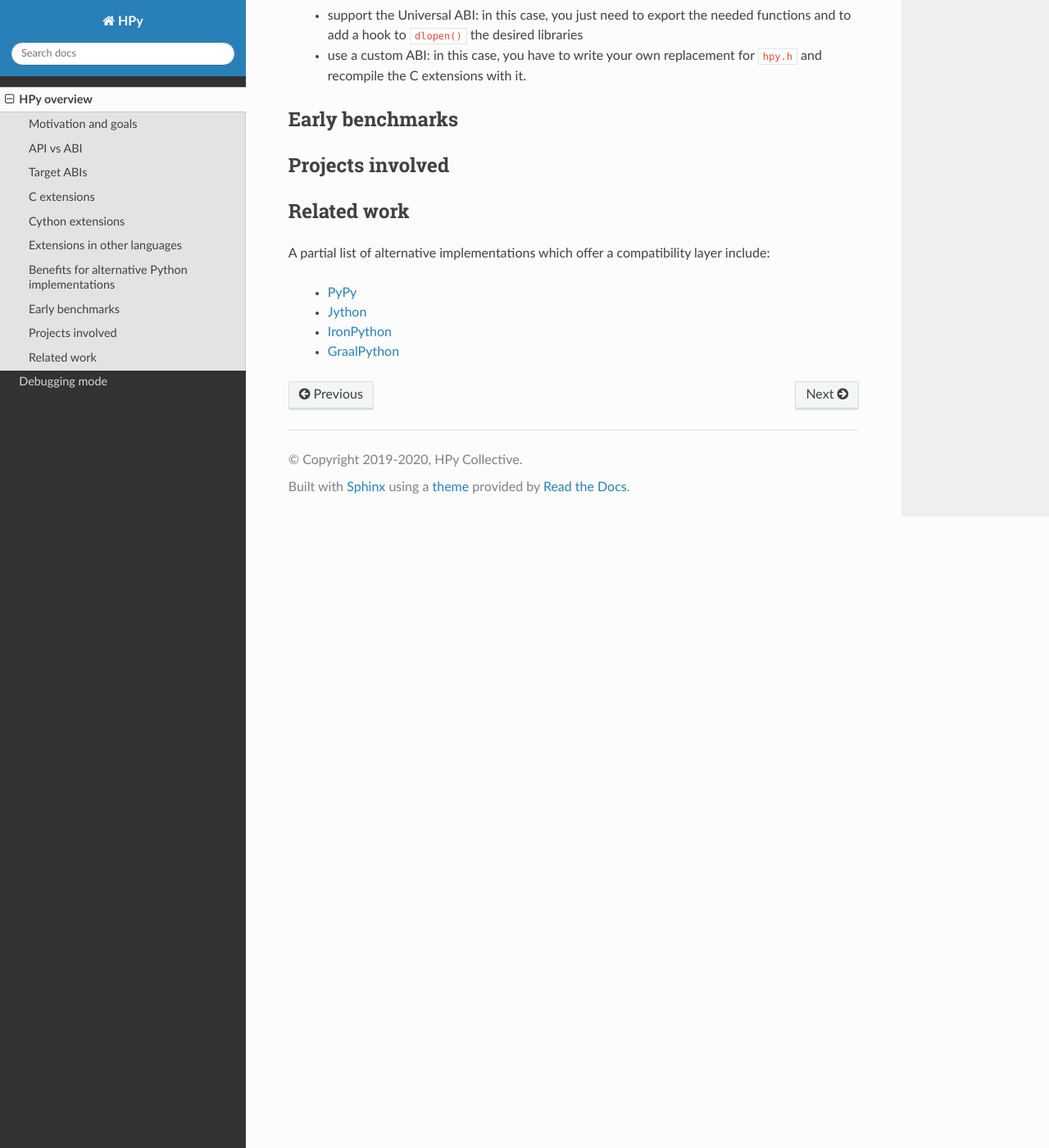
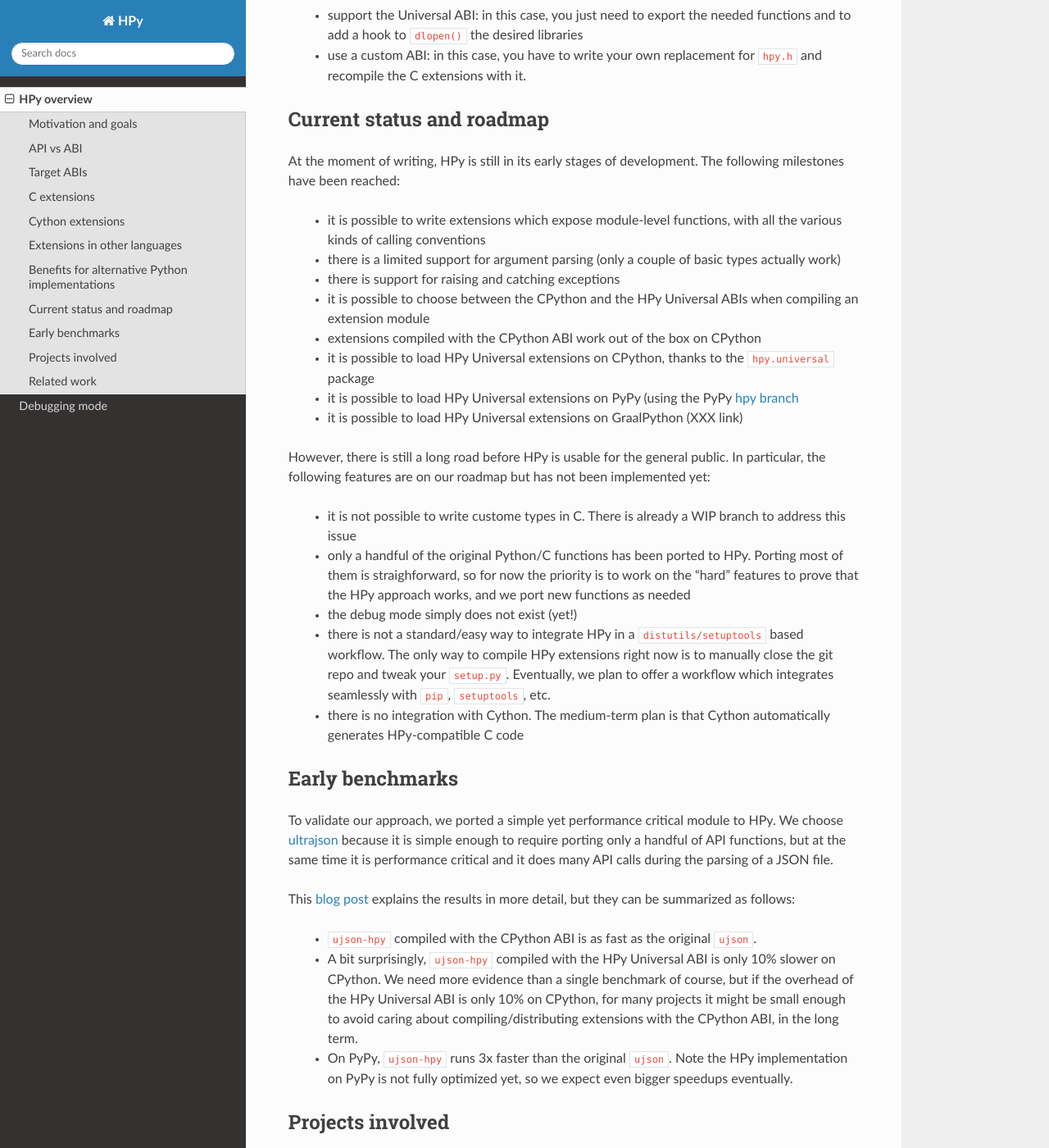
Before and after one commit to hpyproject/hpy, a Sphinx documentation site: the page built from docs/overview.rst, in a window 1280 px wide and 1400 px high, scrolled down 4142 px. Shown: the whole window at 82% size. Built offline with Sphinx 7.4.7 and the Read the Docs theme 2.0.0, drawn with Linux system fonts in a browser that asks for light colours; some of the changed text lies outside the part shown.

Commit message:
finish the last paragraphs of the HPy overview

```diff
--- a/docs/overview.rst
+++ b/docs/overview.rst
@@ -227,19 +227,119 @@
     ``hpy.h`` and recompile the C extensions with it.
 
 
+Current status and roadmap
+--------------------------
+
+At the moment of writing, HPy is still in its early stages of development. The
+following milestones have been reached:
+
+  - it is possible to write extensions which expose module-level functions,
+    with all the various kinds of calling conventions
+
+  - there is a limited support for argument parsing (only a couple of basic
+    types actually work)
+
+  - there is support for raising and catching exceptions
+
+  - it is possible to choose between the CPython and the HPy Universal ABIs
+    when compiling an extension module
+
+  - extensions compiled with the CPython ABI work out of the box on CPython
+
+  - it is possible to load HPy Universal extensions on CPython, thanks to the
+    ``hpy.universal`` package
+
+  - it is possible to load HPy Universal extensions on
+    PyPy (using the PyPy `hpy branch <https://foss.heptapod.net/pypy/pypy/tree/branch/hpy>`_
+
+  - it is possible to load HPy Universal extensions on GraalPython (XXX link)
+
+
+However, there is still a long road before HPy is usable for the general
+public. In particular, the following features are on our roadmap but has not
+been implemented yet:
+
+  - it is not possible to write custome types in C. There is already a WIP
+    branch to address this issue
+
+  - only a handful of the original Python/C functions has been ported to
+    HPy. Porting most of them is straighforward, so for now the priority is to
+    work on the "hard" features to prove that the HPy approach works, and we
+    port new functions as needed
+
+  - the debug mode simply does not exist (yet!)
+
+  - there is not a standard/easy way to integrate HPy in a
+    ``distutils/setuptools`` based workflow. The only way to compile HPy
+    extensions right now is to manually close the git repo and tweak your
+    ``setup.py``. Eventually, we plan to offer a workflow which integrates
+    seamlessly with ``pip``, ``setuptools``, etc.
+
+  - there is no integration with Cython. The medium-term plan is that Cython
+    automatically generates HPy-compatible C code
+
 
 Early benchmarks
 -----------------
 
+To validate our approach, we ported a simple yet performance critical module
+to HPy. We choose `ultrajson <https://github.com/pyhandle/ultrajson-hpy>`_
+because it is simple enough to require porting only a handful of API
+functions, but at the same time it is performance critical and it does many
+API calls during the parsing of a JSON file.
+
+This `blog post <https://morepypy.blogspot.com/2019/12/hpy-kick-off-sprint-report.html>`_
+explains the results in more detail, but they can be summarized as follows:
+
+  - ``ujson-hpy`` compiled with the CPython ABI is as fast as the original
+    ``ujson``.
+
+  - A bit surprisingly, ``ujson-hpy`` compiled with the HPy Universal ABI is
+    only 10% slower on CPython.  We need more evidence than a single benchmark
+    of course, but if the overhead of the HPy Universal ABI is only 10% on
+    CPython, for many projects it might be small enough to avoid caring about
+    compiling/distributing extensions with the CPython ABI, in the long term.
+
+  - On PyPy, ``ujson-hpy`` runs 3x faster than the original ``ujson``. Note
+    the HPy implementation on PyPy is not fully optimized yet, so we expect
+    even bigger speedups eventually.
+
+
 Projects involved
 -----------------
+
+HPy was born during EuroPython 2019, were a small group of people started to
+discuss about the problems of the Python/C API and how it would be nice to
+have a way to fix them.  Since then, it gathered the attention and interest of
+people which are involved in many projects of the Python ecosystem.  The
+following is a (probably incomplete) list of projects whose core developers
+are involved in HPy, in one way or the other.  The mere presence in this list
+does not mean that the project as a whole endorse or recognize HPy in any way,
+just that some of the people involved contributed to the
+code/design/discussions of HPy:
+
+  - PyPy
+
+  - CPython
+
+  - Cython
+
+  - Numpy (XXX for mattip: do you think it is good/correct to include numpy here?)
+
+  - GraalPython
+
+  - RustPython
+
+  - PyO3 (Rust bindings for Python)
+
+
 
 
 Related work
 -------------
 
-A partial list of alternative implementations which offer a compatibility
-layer include:
+A partial list of alternative implementations which offer a Python/C
+compatibility layer include:
 
   - `PyPy <https://doc.pypy.org/en/latest/faq.html#do-cpython-extension-modules-work-with-pypy>`_
 
```
